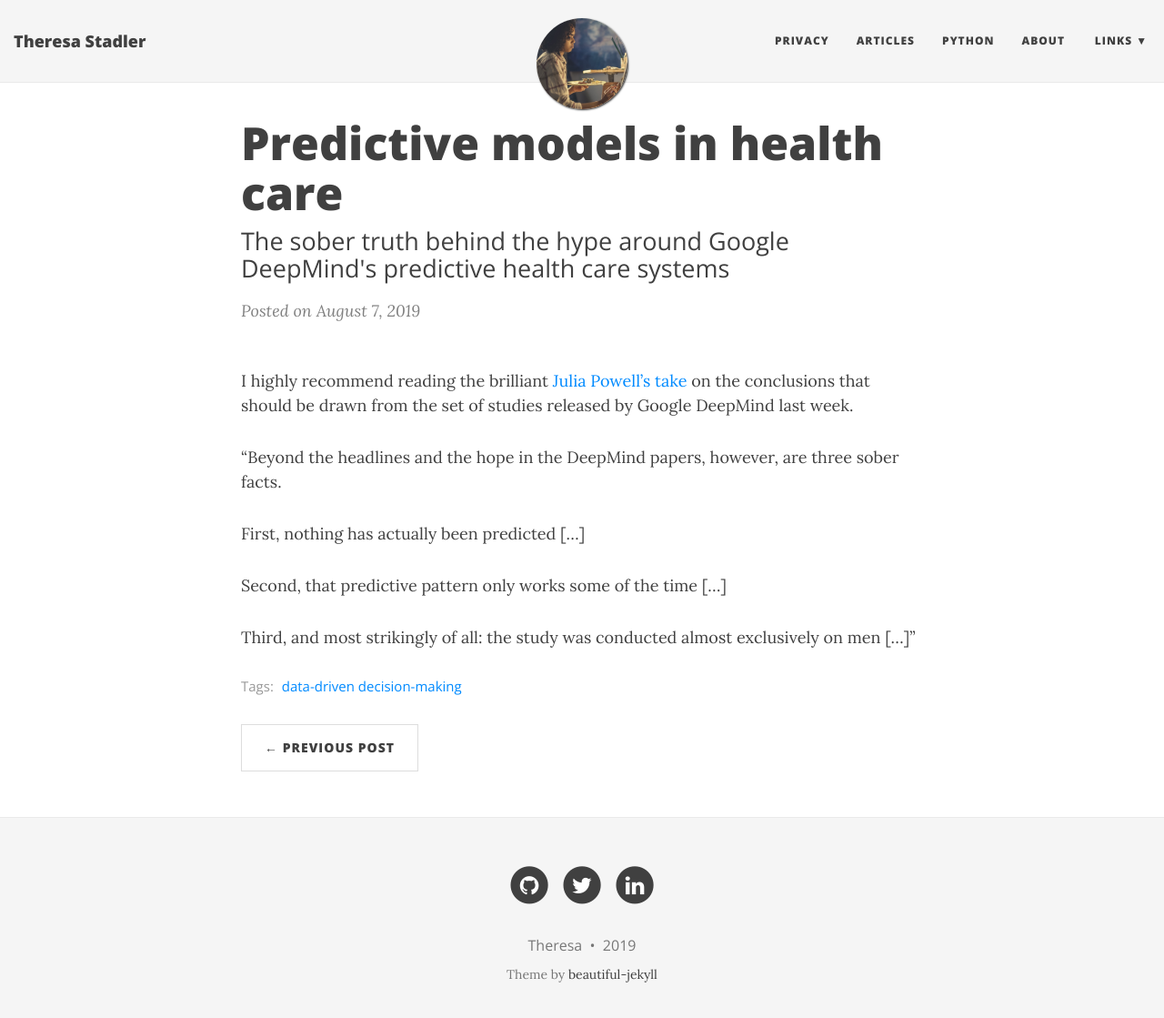
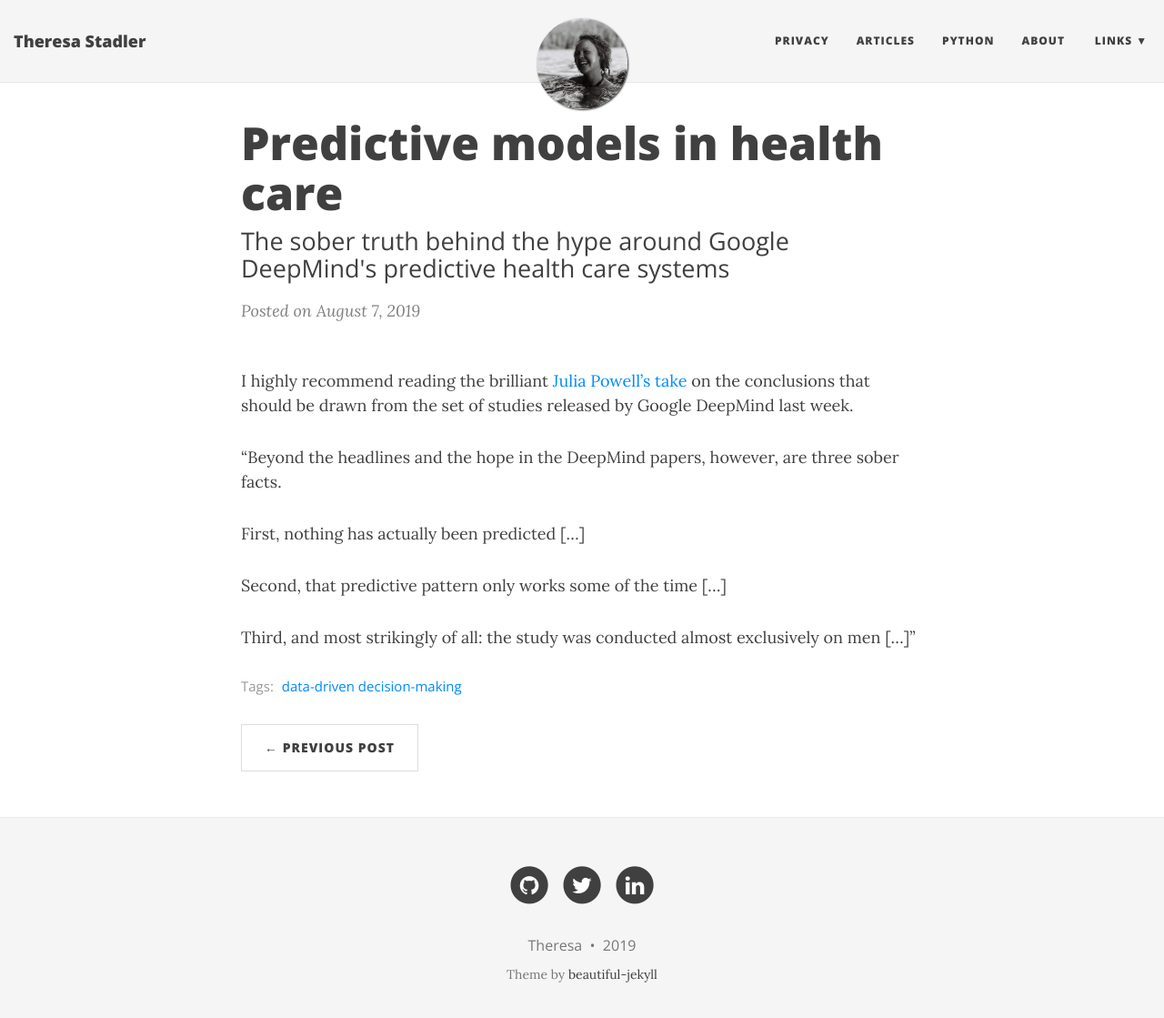
Before and after one commit to reslbesl/theresa.github.io, a Jekyll site: the page built from _posts/2019-08-07-juliapowell-DeepMind.md, in a window 1280 px wide and 1132 px high. Shown: the top 1119 px of the window at 91% size. Built offline with Jekyll 4.4.1, drawn with Linux system fonts in a browser that asks for light colours; nearby versions of some CDN libraries.

Commit message:
Remove picture

```diff
--- a/_posts/2019-08-07-juliapowell-DeepMind.md
+++ b/_posts/2019-08-07-juliapowell-DeepMind.md
@@ -2,7 +2,6 @@
 layout: post
 title: Predictive models in health care
 subtitle: The sober truth behind the hype around Google DeepMind's predictive health care systems
-image: /img/female_arts.jpg
 tags: [data-driven decision-making]
 ---
 I highly recommend reading the brilliant [Julia Powell's take](https://onezero.medium.com/deepminds-latest-a-i-health-breakthrough-has-some-problems-5cd14e2c77ef)
```
